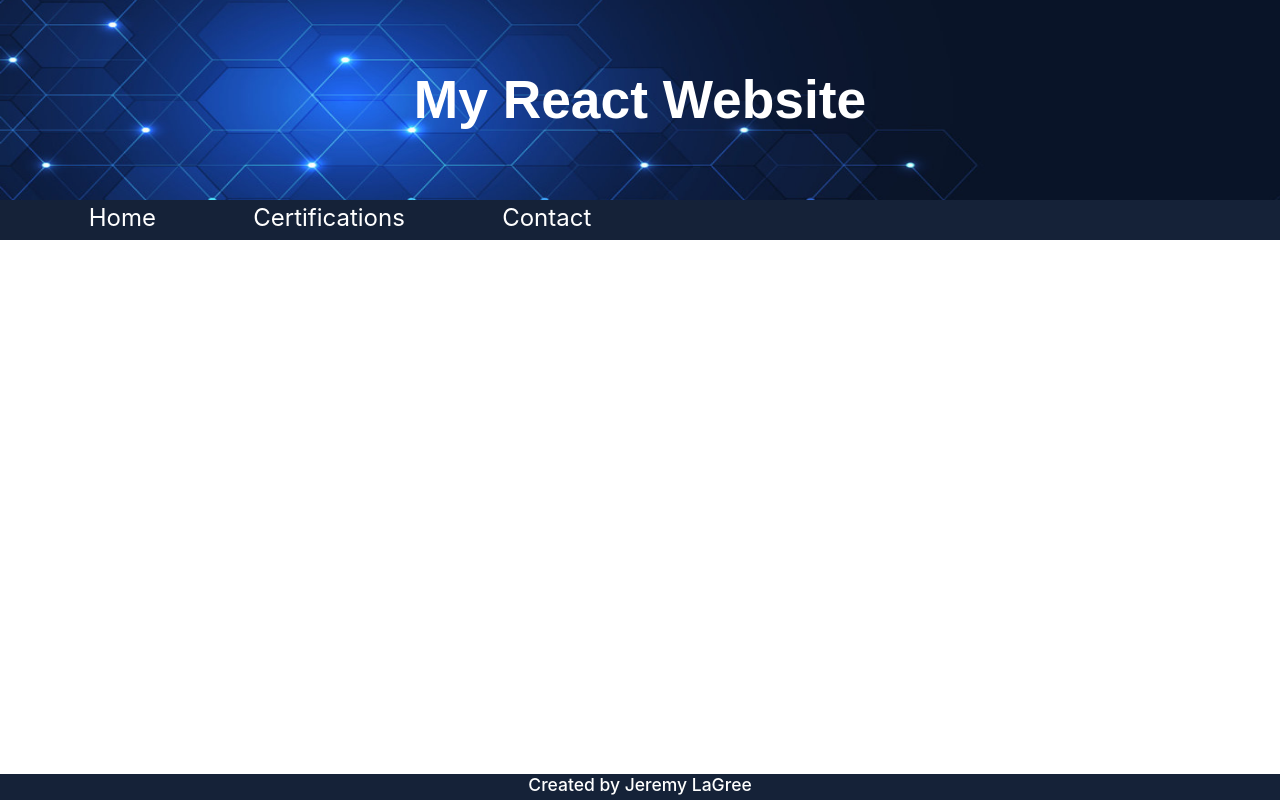
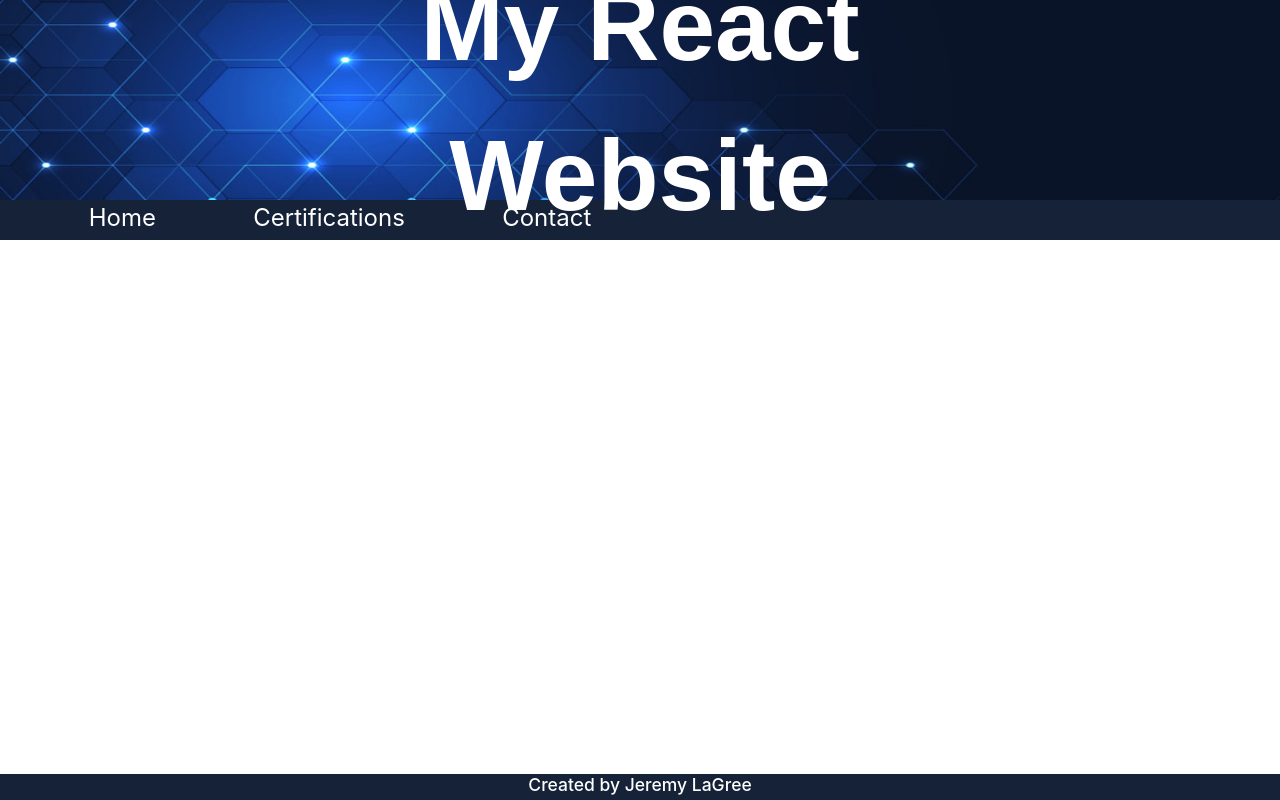
Before and after one commit to jlagree/homepage, a React (Create React App) app: page /home in a window 1280 px wide. Built offline with nearby package versions, Linux system fonts and the light colour scheme.

Commit message:
update title size

```diff
--- a/src/App.css
+++ b/src/App.css
@@ -66,7 +66,7 @@
   width:100%;
   height:200px;
   text-align: center;
-  font-size: 40pt;
+  font-size: 75pt;
   font-family: fantasy;
   color: white;
 }
```
